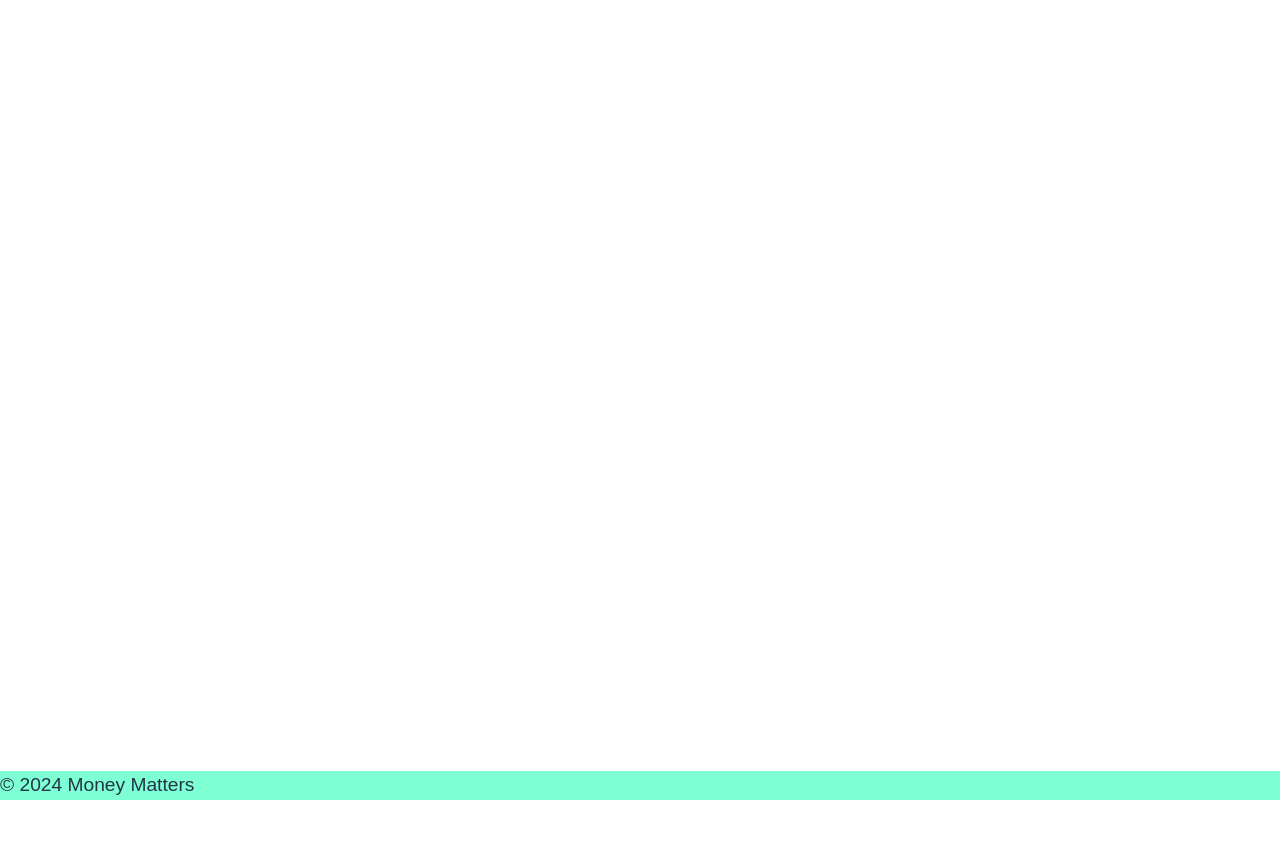
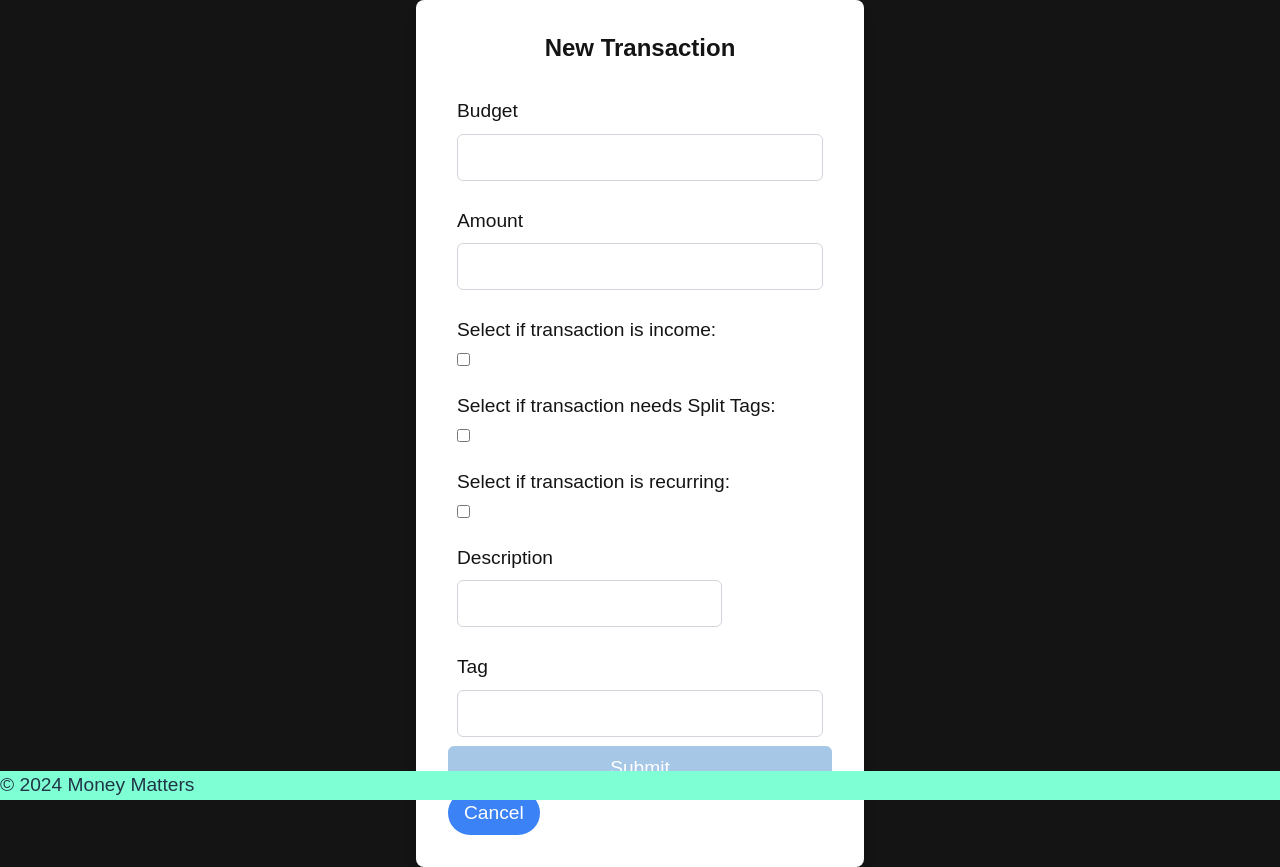
Before and after one commit to Parvathy2021/Modified_Money_Matters, a React (Vite) app: page /transaction/add in a window 1280 px wide. Before the commit the page ends 800 px from the top, so only its background shows below. Built offline with nearby package versions, Linux system fonts and the light colour scheme.

Commit message:
adjusted expense page to be Transaction page for easier controller access

```diff
--- a/src/App.jsx
+++ b/src/App.jsx
@@ -7,7 +7,7 @@ import About from './pages/about/About';
 import Login from './Components/Login/Login';
 import Register from './Components/Register/Register';
 import Profile from './pages/profile/Profile';
-import Expense from './Components/Expense/Expense'
+import Transaction from './Components/Transaction/Transaction'
 import IncomeSplit from './Components/IncomeSplit/IncomeSplit'
 
 // Layout Components
@@ -16,6 +16,7 @@ import Footer from './Components/footer/Footer';
 
 // Context
 import { AuthProvider } from './context/AuthContext';
+
 
 
 function App() {
@@ -28,7 +29,7 @@ function App() {
           <Route path='/login' element={<Login />}/>
           <Route path='/register' element={<Register />}/>
           <Route path='/profile' element={<Profile />}/>
-          <Route path='/expense' element={<Expense />}/>
+          <Route path='/transaction/add' element={<Transaction />}/>
           <Route path='/incomeSplit' element={<IncomeSplit />}/>
         </Routes>
         <Footer />
--- a/src/Components/Expense/Expense.jsx
+++ b/src/Components/Transaction/Transaction.jsx
@@ -1,10 +1,10 @@
-
 import { split } from 'postcss/lib/list';
 import React, {useState} from 'react';
 import api from '../../services/api';
-import {useNavigate} from "react-router-dom";
+import {useNavigate, Link} from "react-router-dom";
 
-function Expense() {
+function Transaction() {
+    const [budget, setBudget] = useState('');
     const [amount, setAmount] = useState('');
     const [splitAmount, setSplitAmount] = useState('')
     const [description, setDescription] = useState('');
@@ -32,14 +32,17 @@ function Expense() {
 
     const handleSubmit = async (e) => {
         e.preventDefault();
+        const transaction = {budget, amount, description, isRecurring, isIncome, recurringDate, tag, splits, isSplits}
+        console.log("Attempting to save transaction");
 
         try {
-            const response = await transService.add({amount, splitAmount, description, isRecurring, isIncome, recurringDate, tag, splits, isSplits});
-            add(response);
+            const response = await transService.add(transaction);
             console.log("Transaction saved:", response);
         } catch (error) {
             console.log("Transaction error:", error);
+            console.log(transaction);
         }
+        navigate('/transaction/add');
     }
 
     return (
@@ -52,6 +55,8 @@ function Expense() {
 
                     <form onSubmit= {handleSubmit}>
                         <div className='block text-black'>
+
+                            <label className='mt-2 p-2 w-full border border-white rounded-md focus:outline-none focus:ring-2 focus:ring-blue block'>Budget <input type= 'text' value={budget} onChange={(e) => setBudget(e.target.value)} className='mt-2 p-2 w-full border border-gray-300 bg-white rounded-md focus:outline-none focus:ring-2 focus:ring-blue'></input></label>
 
                             <label    className='mt-2 p-2 w-full border border-white rounded-md focus:outline-none focus:ring-2 focus:ring-blue block'>Amount
                                 <input type="text" value={amount} onChange={(e) => setAmount(e.target.value)}className='mt-2 p-2 w-full border border-gray-300 bg-white rounded-md focus:outline-none focus:ring-2 focus:ring-blue' ></input>
@@ -79,9 +84,11 @@ function Expense() {
                                 <input type="checkbox" checked={isRecurring} onChange={(e) => setIsRecurring(e.target.checked)}className='mt-2 p-2 border border-black rounded-md focus:outline-none focus:ring-2 focus:ring-blue block' ></input>
                             </label>
 
-                            <label    className='mt-2 p-2 border border-white rounded-md focus:outline-none focus:ring-2 focus:ring-blue block' > Recurring Day's Date (1-31)
-                                <input type="text" value={recurringDate} onChange={(e) => setRecurring(e.target.value)}className='mt-2 p-2 border border-black rounded-md focus:outline-none focus:ring-2 focus:ring-blue bg-white' ></input>
-                            </label>
+                            {isRecurring &&  (
+                                <label    className='mt-2 p-2 border border-white rounded-md focus:outline-none focus:ring-2 focus:ring-blue block' > Recurring Day's Date (1-31)
+                                    <input type="text" value={recurringDate} onChange={(e) => setRecurring(e.target.value)}className='mt-2 p-2 border border-black rounded-md focus:outline-none focus:ring-2 focus:ring-blue bg-white' ></input>
+                                </label>
+                            )}
 
                             <label    className='mt-2 p-2 w-full border border-white rounded-md focus:outline-none focus:ring-2 focus:ring-blue block' >Description
                                 <input type="text" value={description} onChange={(e) => setDescription(e.target.value)}className='mt-2 p-2 border border-gray-300 bg-white rounded-md focus:outline-none focus:ring-2 focus:ring-blue block' ></input>
@@ -97,6 +104,10 @@ function Expense() {
                                 Submit
                             </button>
 
+                            <Link to='/profile'>
+                                <button  className="rounded-full px-4 py-2 bg-blue-500 text-white">Cancel</button>
+                            </Link>
+
                         </div>
                     </form>
                 </div>
@@ -106,4 +117,4 @@ function Expense() {
     )
 }
 
-export default Expense;
+export default Transaction;
--- a/src/pages/expense/Expense.css
+++ /dev/null
@@ -1,3 +0,0 @@
-body {
-    font: 1.2em / 1.5 sans-serif;
-}
--- a/src/pages/expense/Expense.jsx
+++ /dev/null
@@ -1,9 +0,0 @@
-import './Expense.css';
-
-const Expense = () => {
-    return (
-        <div>Expense</div>
-    )
-}
-
-export default Expense;
--- a/src/pages/profile/Profile.jsx
+++ b/src/pages/profile/Profile.jsx
@@ -130,8 +130,8 @@ const Profile = () => {
     <>
       <h1 className='text-6xl'>Profile: {username}</h1>
       <p>{budgetName}</p>
-      <div> <Link to="/expense">
-                <button className="rounded-full px-4 py-2 bg-blue-500 text-white">Expense</button>
+      <div> <Link to="/transaction/add">
+                <button className="rounded-full px-4 py-2 bg-blue-500 text-white">Add Transaction</button>
               </Link></div>
       <div class="flex space-x-24">
         <PieChart budgetName={budgetName} monthlyExpenses={monthlyExpenses} expenseTags={expenseTags} />
--- a/src/services/api.js
+++ b/src/services/api.js
@@ -40,7 +40,7 @@ const authService = {
 const transService = {
     add: async(transaction) => {
         try {
-            const response = await api.post('/expense', transaction);
+            const response = await api.post('/transaction/add', transaction);
             return response.data;
         } catch (error) {
             if (error.response) {
```
